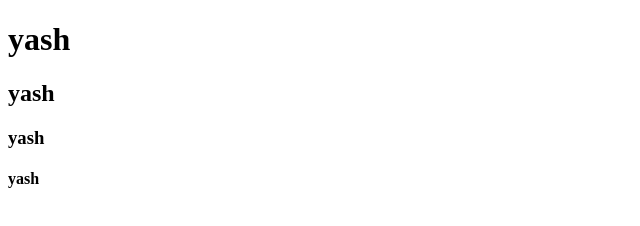
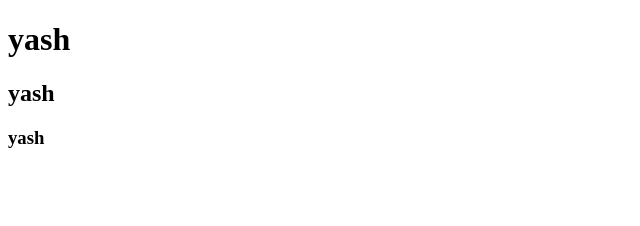
Before and after one commit to vashishtyash1611-max/New-folder--2-, a plain HTML site: page index.html in a window 1280 px wide. Shown: the full height of the page, 0-640 px from the left. Drawn offline with Linux system fonts and the light colour scheme.

Commit message:
Remove h4 element from index.html
Removed the h4 element from the HTML structure.

```diff
--- a/index.html
+++ b/index.html
@@ -10,7 +10,7 @@
         <h1>yash</h1>
         <h2>yash</h2>
         <h3>yash</h3>
-        <h4>yash</h4>
+
     </div>
 </body>
 </html>
```
